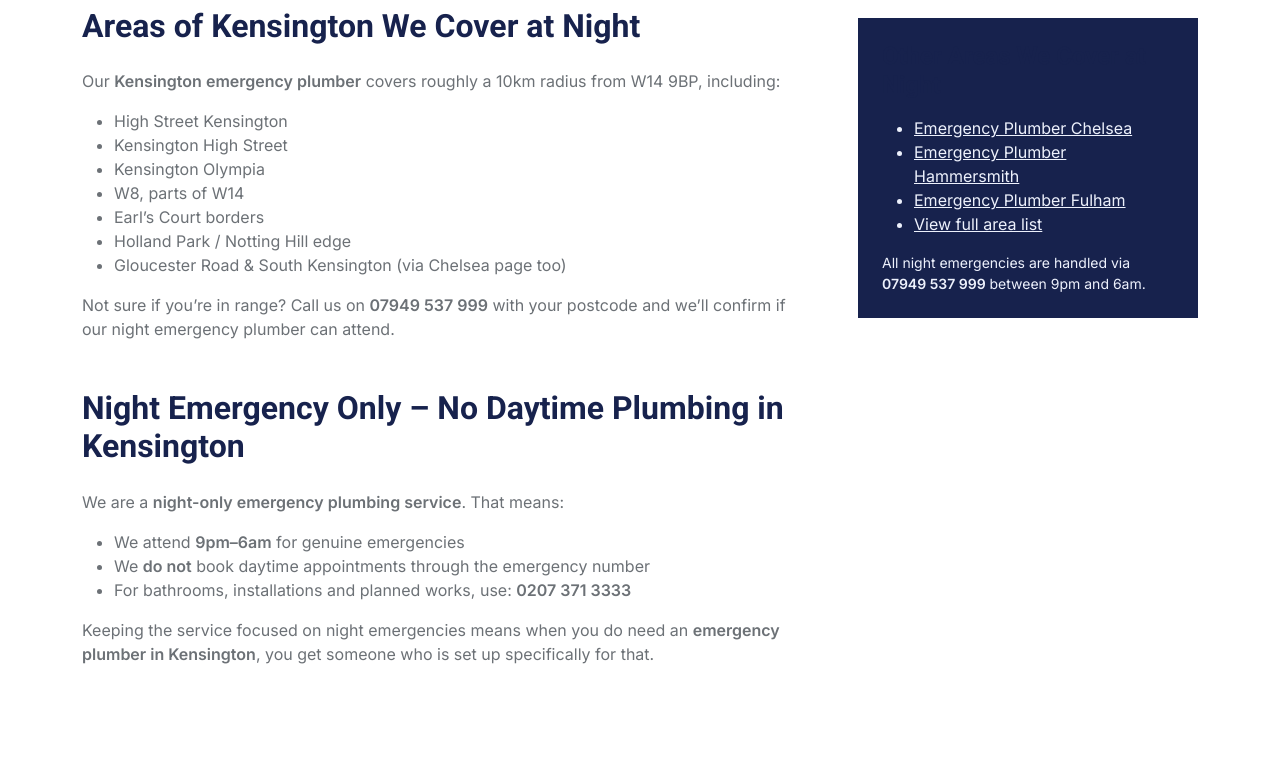
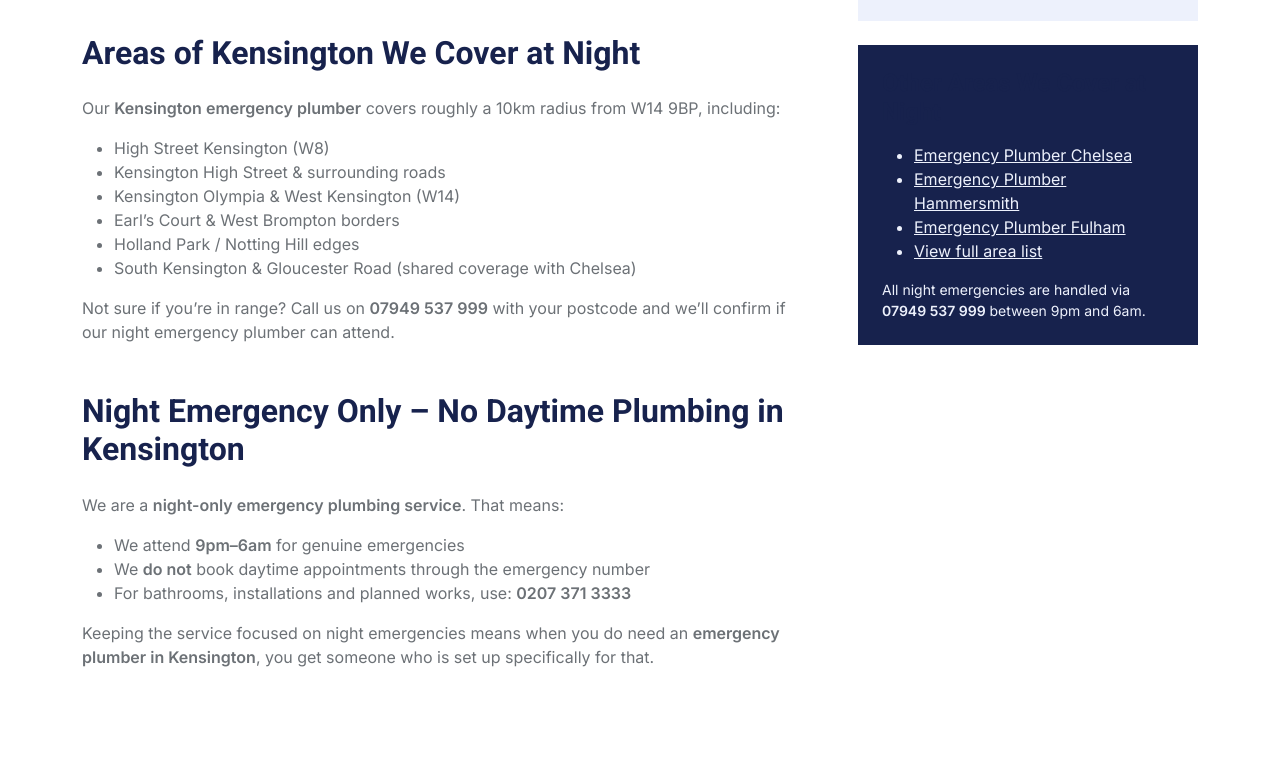
Before and after one commit to w14nrg/emergencyplumbers, a plain HTML site: page emergency-plumber-kensington.html in a window 1280 px wide. Shown: the part 1339-2116 px from the top of the page. Drawn offline with nearby package versions, Linux system fonts and the light colour scheme.

Commit message:
Update emergency-plumber-kensington.html

```diff
--- a/emergency-plumber-kensington.html
+++ b/emergency-plumber-kensington.html
@@ -4,7 +4,7 @@
     <meta charset="utf-8">
     <title>Emergency Plumber Kensington | Night Emergency Plumber 9pm–6am | W8 W14 SW7</title>
     <meta name="viewport" content="width=device-width, initial-scale=1.0">
-    <meta name="keywords" content="emergency plumber Kensington, night emergency plumber Kensington, out of hours plumber Kensington, emergency plumber W8, emergency plumber W14, burst pipe Kensington, blocked toilet Kensington, emergency plumber near me, emergency plumber London">
+    <meta name="keywords" content="emergency plumber Kensington, night emergency plumber Kensington, out of hours plumber Kensington, emergency plumber W8, emergency plumber W14, burst pipe Kensington, blocked toilet Kensington, emergency leak Kensington, emergency plumber near me">
     <meta name="description" content="Emergency Plumbers London provides a dedicated night emergency plumber service for Kensington (W8, W14, SW7) from 9pm–6am only. Burst pipes, ceiling leaks, blocked toilets, emergency drains and make-safe callouts within approximately 10km of W14 9BP. Call 07949 537 999 now.">
     <link rel="icon" href="img/favicon.ico">
     <link href="https://fonts.googleapis.com/css2?family=Inter:wght@400;600&family=Roboto:wght@500;700&display=swap" rel="stylesheet">
@@ -13,7 +13,7 @@
     <link href="lib/animate/animate.min.css" rel="stylesheet">
     <link href="lib/owlcarousel/assets/owl.carousel.min.css" rel="stylesheet">
     <link href="css/bootstrap.min.css" rel="stylesheet">
-    <link href="css/style.css" rel="stylesheet>
+    <link href="css/style.css" rel="stylesheet">
 </head>
 <body>
     <!-- Topbar -->
@@ -44,6 +44,7 @@
             </div>
         </div>
     </div>
+
     <!-- Navbar -->
     <div class="container-fluid nav-bar bg-light">
         <nav class="navbar navbar-expand-lg navbar-light bg-white p-3 py-lg-0 px-lg-4">
@@ -62,7 +63,7 @@
                     <a href="index.html#contact" class="nav-item nav-link">Contact</a>
                 </div>
                 <div class="mt-4 mt-lg-0 me-lg-n4 py-3 px-4 bg-primary d-flex align-items-center">
-                    <div class="d-flex flex-shrink-0 align-items-center justify-content-center bg-white" style="width: 45px; height: 45px;">
+                    <div class="d-flex flex-shrink-0 align-items-center justify-content-center bg-white" style="width:45px;height:45px;">
                         <i class="fa fa-phone-alt text-primary"></i>
                     </div>
                     <div class="ms-3">
@@ -111,7 +112,7 @@
         </div>
     </div>
 
-    <!-- Content -->
+    <!-- Main Content -->
     <div class="container-xxl py-5">
         <div class="container">
             <div class="row g-5">
@@ -135,14 +136,13 @@
 
                     <h2 class="mt-5 mb-4">Areas of Kensington We Cover at Night</h2>
                     <p>Our <strong>Kensington emergency plumber</strong> covers roughly a 10km radius from W14 9BP, including:</p>
-                    <ul class="columns-2">
-                        <li>High Street Kensington</li>
-                        <li>Kensington High Street</li>
-                        <li>Kensington Olympia</li>
-                        <li>W8, parts of W14</li>
-                        <li>Earl’s Court borders</li>
-                        <li>Holland Park / Notting Hill edge</li>
-                        <li>Gloucester Road & South Kensington (via Chelsea page too)</li>
+                    <ul>
+                        <li>High Street Kensington (W8)</li>
+                        <li>Kensington High Street & surrounding roads</li>
+                        <li>Kensington Olympia & West Kensington (W14)</li>
+                        <li>Earl’s Court & West Brompton borders</li>
+                        <li>Holland Park / Notting Hill edges</li>
+                        <li>South Kensington & Gloucester Road (shared coverage with Chelsea)</li>
                     </ul>
                     <p>
                         Not sure if you’re in range? Call us on <strong>07949 537 999</strong> with your postcode and we’ll confirm
@@ -163,6 +163,7 @@
                         you get someone who is set up specifically for that.
                     </p>
                 </div>
+
                 <div class="col-lg-4">
                     <div class="bg-light p-4 mb-4">
                         <h4>Quick Kensington Checklist</h4>
@@ -187,14 +188,16 @@
                             <li><a href="emergency-plumber-fulham.html" class="text-light text-decoration-underline">Emergency Plumber Fulham</a></li>
                             <li><a href="index.html#areas-we-cover" class="text-light text-decoration-underline">View full area list</a></li>
                         </ul>
-                        <p class="small mb-0">All night emergencies are handled via <strong>07949 537 999</strong> between 9pm and 6am.</p>
+                        <p class="small mb-0">
+                            All night emergencies are handled via <strong>07949 537 999</strong> between 9pm and 6am.
+                        </p>
                     </div>
                 </div>
             </div>
         </div>
     </div>
 
-    <!-- Footer (simple reuse) -->
+    <!-- Footer simple -->
     <div class="container-fluid bg-dark text-light footer pt-4 mt-5">
         <div class="container py-4">
             <div class="row g-4">
@@ -207,7 +210,10 @@
                 </div>
                 <div class="col-md-6">
                     <h4 class="text-light mb-3">Important</h4>
-                    <p class="mb-0 small">For police, fire or ambulance always call <strong>999</strong>. We are a private night emergency plumbing service for homes and flats in Kensington and surrounding areas.</p>
+                    <p class="mb-0 small">
+                        For police, fire or ambulance always call <strong>999</strong>.
+                        We are a private night emergency plumbing service for homes and flats in Kensington and surrounding areas.
+                    </p>
                 </div>
             </div>
         </div>
@@ -218,8 +224,6 @@
     <script src="https://code.jquery.com/jquery-3.4.1.min.js"></script>
     <script src="https://cdn.jsdelivr.net/npm/bootstrap@5.0.0/dist/js/bootstrap.bundle.min.js"></script>
     <script src="lib/wow/wow.min.js"></script>
-    <script src="lib/easing/easing.min.js"></script>
-    <script src="lib/waypoints/waypoints.min.js"></script>
     <script src="lib/owlcarousel/owl.carousel.min.js"></script>
     <script src="js/main.js"></script>
 </body>
```
